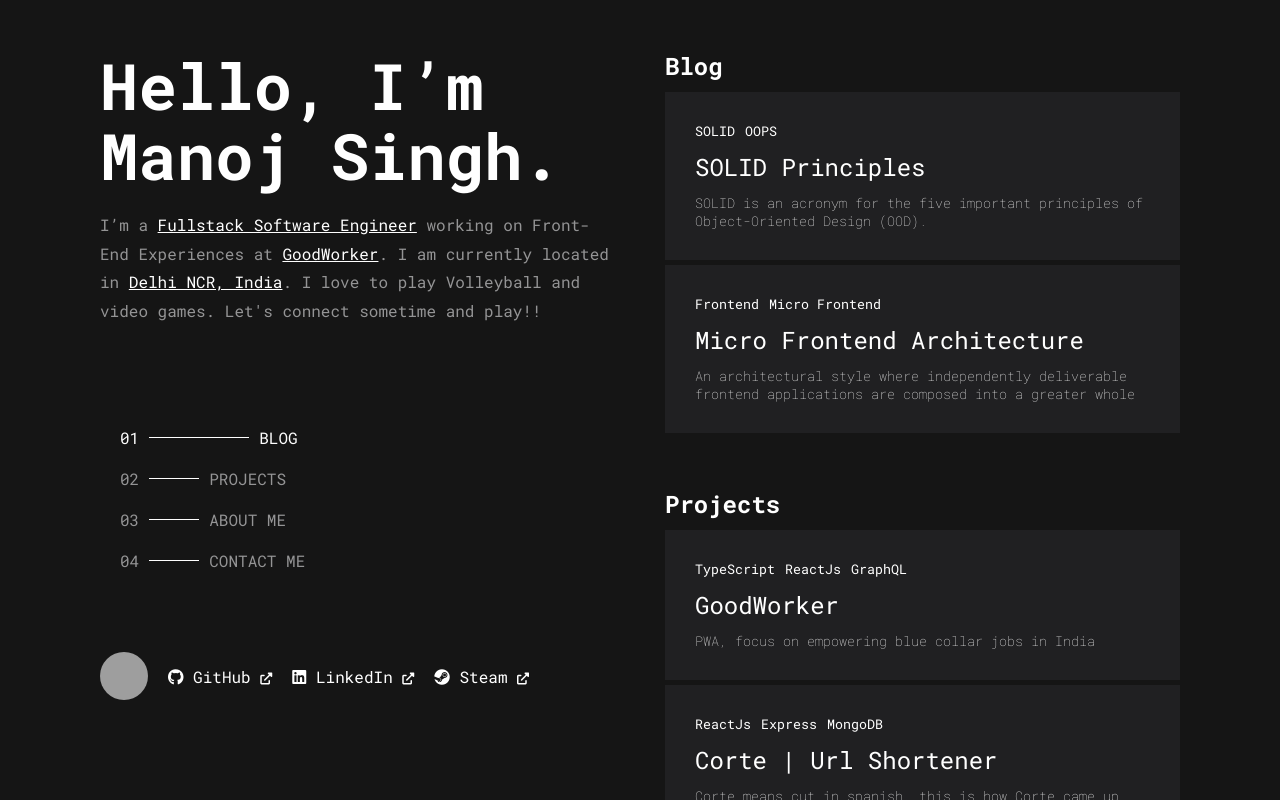
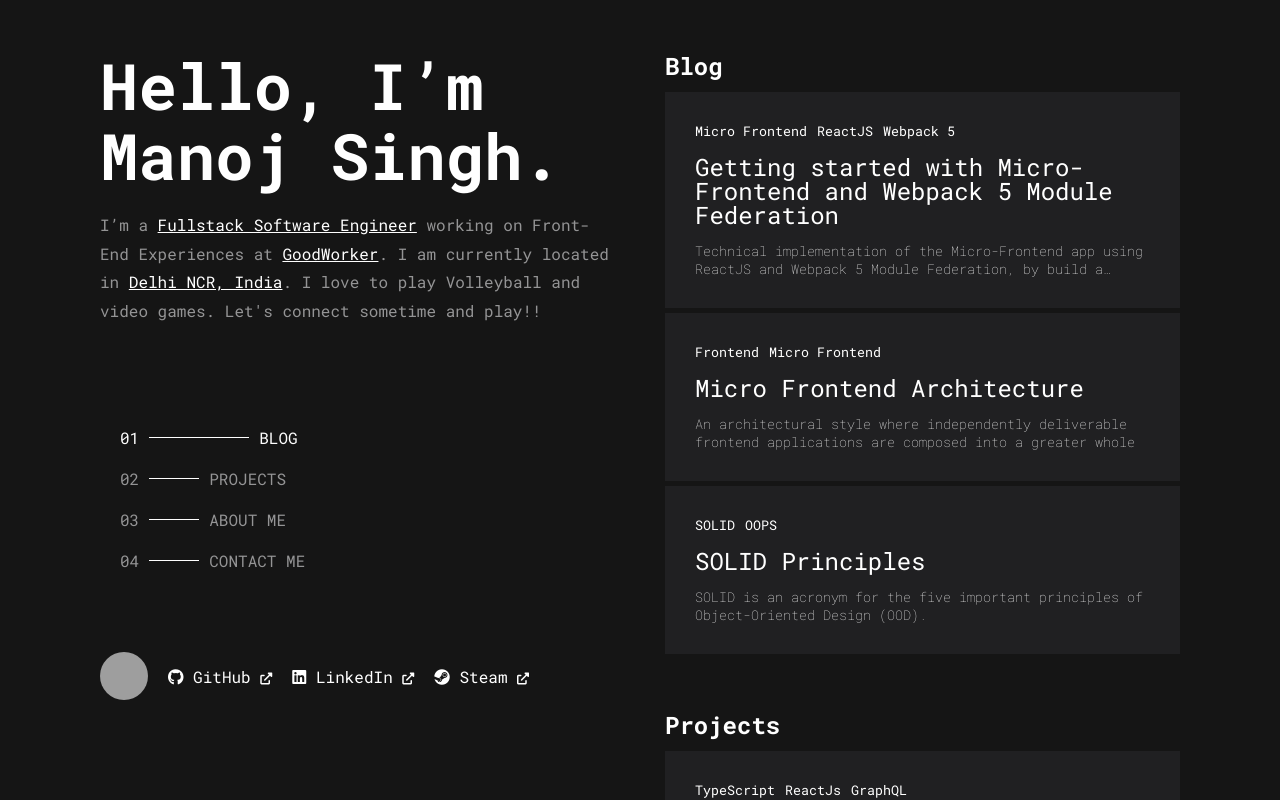
Before and after one commit to imanojsingh20/portfolio, a Next.js app: page / in a window 1280 px wide. Shown: the top 800 px of the page. Built offline with nearby package versions, Linux system fonts and the light colour scheme; grey boxes are pictures that could not be loaded.

Commit message:
added MFE example article

```diff
--- a/components/Blog/constant.ts
+++ b/components/Blog/constant.ts
@@ -1,11 +1,11 @@
 const data = [
     {
-        tag: ['SOLID', 'OOPS'],
-        title: 'SOLID Principles',
-        desc: 'SOLID is an acronym for the five important principles of Object-Oriented Design (OOD).',
+        tag: ['Micro Frontend', 'ReactJS', 'Webpack 5'],
+        title: 'Getting started with Micro-Frontend and Webpack 5 Module Federation',
+        desc: 'Technical implementation of the Micro-Frontend app using ReactJS and Webpack 5 Module Federation, by build a small MFE app',
         link: {
             external: false,
-            url: '/blog/solid-principles',
+            url: '/blog/mfe-react-webpack-federation',
         },
     },
     {
@@ -17,6 +17,15 @@ const data = [
             url: '/blog/micro-frontend-architecture',
         },
     },
+    {
+        tag: ['SOLID', 'OOPS'],
+        title: 'SOLID Principles',
+        desc: 'SOLID is an acronym for the five important principles of Object-Oriented Design (OOD).',
+        link: {
+            external: false,
+            url: '/blog/solid-principles',
+        },
+    },
 ];
 
 export default data;
--- a/components/BreadCrumb/index.tsx
+++ b/components/BreadCrumb/index.tsx
@@ -37,7 +37,7 @@ const BreadCrumb = () => {
                 <span>&#60;</span>
                 <li>
                     <Link href={getHref(path, crumbs, index + 1)}>
-                        <a>{path.replace('-', ' ')}</a>
+                        <a>{path.replace(/-/g, ' ')}</a>
                     </Link>
                 </li>
             </React.Fragment>
--- a/components/BreadCrumb/styles.tsx
+++ b/components/BreadCrumb/styles.tsx
@@ -13,6 +13,7 @@ export const BreadCrumbStyled = styled.ul`
 
     a {
         text-decoration: underline;
+        text-transform: lowercase;
     }
 
     li:last-child {
```
Also changed, not shown: constants/posts.ts (+8 -3 lines).
